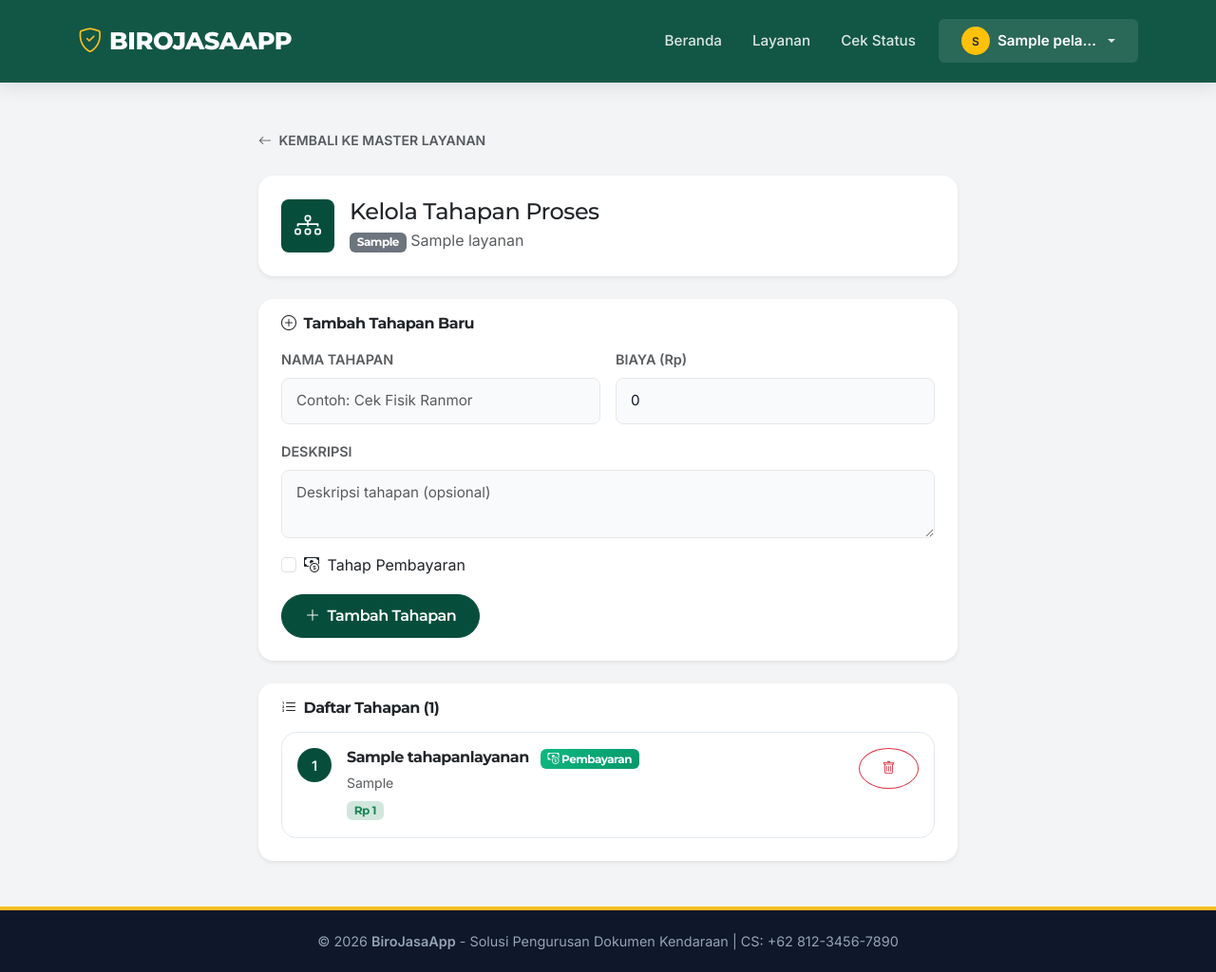
After one commit to farisali522/birojasaapp, a Django app: page /manajer/master/layanan/tahapan/1/ in a window 1280 px wide. The commit adds this page. Shown: the whole page at 95% size. Run offline with Django 4.2, Linux system fonts and the light colour scheme; a user stored in the database is signed in; tables that the repository leaves empty hold one stand-in row (values such as "Sample post"); some libraries are stand-ins or nearby versions.

Commit message:
feat: seed command, tahapan proses layanan

```diff
--- a/PANDUAN_SISTEM.txt
+++ b/PANDUAN_SISTEM.txt
@@ -70,7 +70,8 @@ FIREBASE_APP_ID=xxx
 ----------------------------------------------------------
 1. python manage.py makemigrations
 2. python manage.py migrate
-3. python manage.py runserver
+3. python manage.py seed_data
+4. python manage.py runserver
 
 ----------------------------------------------------------
 6. PANDUAN FITUR & AKTOR (RBAC)
--- a/config/__init__.py
+++ b/config/__init__.py
@@ -0,0 +1 @@
+# Django config package
--- /dev/null
+++ b/core/management/__init__.py
@@ -0,0 +1 @@
+# Required for Django to recognize this as a Python package
--- /dev/null
+++ b/core/management/commands/__init__.py
@@ -0,0 +1 @@
+# Required for Django to recognize this as a Python package
--- /dev/null
+++ b/core/templates/core/manajer/master_layanan_tahapan.html
@@ -0,0 +1,191 @@
+{% extends 'core/shared/base.html' %}
+{% block title %}Kelola Tahapan - {{ layanan.nama_layanan }}{% endblock %}
+{% block content %}
+<style>
+    .step-card {
+        border-radius: 16px;
+        border: 1px solid #e2e8f0;
+        transition: all 0.2s;
+    }
+    .step-card:hover {
+        box-shadow: 0 4px 12px rgba(0,0,0,0.08);
+    }
+    .step-number {
+        width: 36px;
+        height: 36px;
+        border-radius: 50%;
+        display: flex;
+        align-items: center;
+        justify-content: center;
+        font-weight: 700;
+        font-size: 0.9rem;
+    }
+    .payment-badge {
+        background: linear-gradient(135deg, #10b981, #059669);
+    }
+</style>
+
+<div class="container py-5">
+    <div class="row justify-content-center">
+        <div class="col-lg-8">
+            <!-- BACK BUTTON -->
+            <div class="mb-4">
+                <a href="{% url 'master_layanan_list' %}" class="text-decoration-none text-muted fw-bold small">
+                    <i class="bi bi-arrow-left me-1"></i> KEMBALI KE MASTER LAYANAN
+                </a>
+            </div>
+
+            <!-- HEADER -->
+            <div class="card border-0 shadow-sm rounded-4 mb-4">
+                <div class="card-body p-4">
+                    <div class="d-flex align-items-center">
+                        <div class="bg-primary-custom text-white rounded-3 d-flex align-items-center justify-content-center me-3"
+                            style="width: 56px; height: 56px;">
+                            <i class="bi bi-diagram-3 fs-3"></i>
+                        </div>
+                        <div>
+                            <h4 class="fw-800 mb-1" style="font-family: 'Montserrat';">Kelola Tahapan Proses</h4>
+                            <p class="text-muted mb-0">
+                                <span class="badge bg-secondary">{{ layanan.kode_layanan }}</span>
+                                {{ layanan.nama_layanan }}
+                            </p>
+                        </div>
+                    </div>
+                </div>
+            </div>
+
+            <!-- ADD NEW TAHAPAN -->
+            <div class="card border-0 shadow-sm rounded-4 mb-4">
+                <div class="card-header bg-white py-3 px-4 border-0">
+                    <h6 class="fw-bold mb-0"><i class="bi bi-plus-circle me-2"></i>Tambah Tahapan Baru</h6>
+                </div>
+                <div class="card-body p-4 pt-0">
+                    <form method="POST">
+                        {% csrf_token %}
+                        <input type="hidden" name="action" value="add">
+                        <div class="row g-3">
+                            <div class="col-md-6">
+                                <label class="form-label small fw-bold text-muted">NAMA TAHAPAN</label>
+                                <input type="text" name="nama_tahapan" class="form-control"
+                                    placeholder="Contoh: Cek Fisik Ranmor" required>
+                            </div>
+                            <div class="col-md-6">
+                                <label class="form-label small fw-bold text-muted">BIAYA (Rp)</label>
+                                <input type="number" name="biaya_tahapan" class="form-control"
+                                    placeholder="0" value="0">
+                            </div>
+                            <div class="col-12">
+                                <label class="form-label small fw-bold text-muted">DESKRIPSI</label>
+                                <textarea name="deskripsi" class="form-control" rows="2"
+                                    placeholder="Deskripsi tahapan (opsional)"></textarea>
+                            </div>
+                            <div class="col-12">
+                                <div class="form-check">
+                                    <input class="form-check-input" type="checkbox" name="is_payment_required" id="addPaymentRequired">
+                                    <label class="form-check-label" for="addPaymentRequired">
+                                        <i class="bi bi-cash-coin me-1"></i> Tahap Pembayaran
+                                    </label>
+                                </div>
+                            </div>
+                            <div class="col-12">
+                                <button type="submit" class="btn btn-primary-custom rounded-pill px-4">
+                                    <i class="bi bi-plus-lg me-1"></i> Tambah Tahapan
+                                </button>
+                            </div>
+                        </div>
+                    </form>
+                </div>
+            </div>
+
+            <!-- TAHAPAN LIST -->
+            <div class="card border-0 shadow-sm rounded-4">
+                <div class="card-header bg-white py-3 px-4 border-0 d-flex justify-content-between align-items-center">
+                    <h6 class="fw-bold mb-0"><i class="bi bi-list-ol me-2"></i>Daftar Tahapan ({{ tahapan_list|length }})</h6>
+                </div>
+                <div class="card-body p-4 pt-0">
+                    {% if tahapan_list %}
+                    <div class="d-flex flex-column gap-3">
+                        {% for tahapan in tahapan_list %}
+                        <div class="step-card p-3">
+                            <div class="d-flex align-items-start">
+                                <!-- Step Number -->
+                                <div class="step-number bg-primary-custom text-white me-3">
+                                    {{ tahapan.urutan }}
+                                </div>
+
+                                <!-- Content -->
+                                <div class="flex-grow-1">
+                                    <div class="d-flex justify-content-between align-items-start">
+                                        <div>
+                                            <h6 class="fw-bold mb-1">
+                                                {{ tahapan.nama_tahapan }}
+                                                {% if tahapan.is_payment_required %}
+                                                <span class="badge payment-badge text-white ms-2">
+                                                    <i class="bi bi-cash-coin"></i> Pembayaran
+                                                </span>
+                                                {% endif %}
+                                            </h6>
+                                            {% if tahapan.deskripsi %}
+                                            <p class="text-muted small mb-1">{{ tahapan.deskripsi }}</p>
+                                            {% endif %}
+                                            {% if tahapan.biaya_tahapan > 0 %}
+                                            <span class="badge bg-success-subtle text-success">
+                                                Rp {{ tahapan.biaya_tahapan|floatformat:0 }}
+                                            </span>
+                                            {% endif %}
+                                        </div>
+
+                                        <!-- Actions -->
+                                        <div class="d-flex gap-1">
+                                            <!-- Move Up -->
+                                            {% if tahapan.urutan > 1 %}
+                                            <form method="POST" class="d-inline">
+                                                {% csrf_token %}
+                                                <input type="hidden" name="action" value="move_up">
+                                                <input type="hidden" name="tahapan_id" value="{{ tahapan.id }}">
+                                                <button type="submit" class="btn btn-sm btn-outline-secondary rounded-circle" title="Pindah Ke Atas">
+                                                    <i class="bi bi-arrow-up"></i>
+                                                </button>
+                                            </form>
+                                            {% endif %}
+
+                                            <!-- Move Down -->
+                                            {% if not forloop.last %}
+                                            <form method="POST" class="d-inline">
+                                                {% csrf_token %}
+                                                <input type="hidden" name="action" value="move_down">
+                                                <input type="hidden" name="tahapan_id" value="{{ tahapan.id }}">
+                                                <button type="submit" class="btn btn-sm btn-outline-secondary rounded-circle" title="Pindah Ke Bawah">
+                                                    <i class="bi bi-arrow-down"></i>
+                                                </button>
+                                            </form>
+                                            {% endif %}
+
+                                            <!-- Delete -->
+                                            <form method="POST" class="d-inline" onsubmit="return confirm('Hapus tahapan ini?');">
+                                                {% csrf_token %}
+                                                <input type="hidden" name="action" value="delete">
+                                                <input type="hidden" name="tahapan_id" value="{{ tahapan.id }}">
+                                                <button type="submit" class="btn btn-sm btn-outline-danger rounded-circle" title="Hapus">
+                                                    <i class="bi bi-trash"></i>
+                                                </button>
+                                            </form>
+                                        </div>
+                                    </div>
+                                </div>
+                            </div>
+                        </div>
+                        {% endfor %}
+                    </div>
+                    {% else %}
+                    <div class="text-center py-5 text-muted">
+                        <i class="bi bi-inbox fs-1 opacity-25"></i>
+                        <p class="mt-3 mb-0">Belum ada tahapan. Tambahkan tahapan pertama di atas.</p>
+                    </div>
+                    {% endif %}
+                </div>
+            </div>
+        </div>
+    </div>
+</div>
+{% endblock %}
--- a/core/urls.py
+++ b/core/urls.py
@@ -54,6 +54,7 @@ urlpatterns = [
     path('manajer/master/layanan/add/', views.master_layanan_form_view, name='master_layanan_add'),
     path('manajer/master/layanan/edit/<int:layanan_id>/', views.master_layanan_form_view, name='master_layanan_edit'),
     path('manajer/master/layanan/requirements/<int:layanan_id>/', views.master_layanan_requirements_view, name='master_layanan_requirements'),
+    path('manajer/master/layanan/tahapan/<int:layanan_id>/', views.master_layanan_tahapan_view, name='master_layanan_tahapan'),
 
     path('manajer/master/dokumen/', views.master_dokumen_list_view, name='master_dokumen_list'),
     path('manajer/master/dokumen/add/', views.master_dokumen_form_view, name='master_dokumen_add'),
--- a/core/views/__init__.py
+++ b/core/views/__init__.py
@@ -60,6 +60,7 @@ from .manajer_views import (
     master_layanan_list_view,
     master_layanan_form_view,
     master_layanan_requirements_view,
+    master_layanan_tahapan_view,  # NEW: Tahapan BPKB workflow
     master_dokumen_list_view,
     master_dokumen_form_view
 )
@@ -113,6 +114,7 @@ __all__ = [
     'master_layanan_list_view',
     'master_layanan_form_view',
     'master_layanan_requirements_view',
+    'master_layanan_tahapan_view',  # NEW: Tahapan BPKB workflow
     'master_dokumen_list_view',
     'master_dokumen_form_view',
     # Shared
--- a/core/views/manajer_views.py
+++ b/core/views/manajer_views.py
@@ -15,7 +15,7 @@ import firebase_admin
 from firebase_admin import credentials, auth
 
 # Import Models
-from ..models import Pelanggan, Permohonan, Pembayaran, Karyawan, Layanan, MasterDokumen, LayananDokumen, AktivitasLogin
+from ..models import Pelanggan, Permohonan, Pembayaran, Karyawan, Layanan, MasterDokumen, LayananDokumen, AktivitasLogin, TahapanLayanan
 
 # Import Helpers
 from ..utils import render_to_pdf
@@ -397,18 +397,29 @@ def master_layanan_form_view(request, layanan_id=None):
 
     if request.method == 'POST':
         nama = request.POST.get('nama_layanan')
+        deskripsi = request.POST.get('deskripsi', '')
         harga = request.POST.get('harga_jasa')
         estimasi = request.POST.get('estimasi_waktu')
+        has_custom_tahapan = request.POST.get('has_custom_tahapan') == 'on'
 
         if item:
             item.nama_layanan = nama
+            item.deskripsi = deskripsi
             item.harga_jasa = harga
             item.estimasi_waktu = estimasi
+            item.has_custom_tahapan = has_custom_tahapan
             item.save()
             messages.success(request, "Layanan diupdate.")
         else:
             kode = f"LAY-{Layanan.objects.count() + 1}"
-            Layanan.objects.create(kode_layanan=kode, nama_layanan=nama, harga_jasa=harga, estimasi_waktu=estimasi)
+            Layanan.objects.create(
+                kode_layanan=kode,
+                nama_layanan=nama,
+                deskripsi=deskripsi,
+                harga_jasa=harga,
+                estimasi_waktu=estimasi,
+                has_custom_tahapan=has_custom_tahapan
+            )
             messages.success(request, "Layanan ditambahkan.")
         return redirect('master_layanan_list')
 
@@ -490,3 +501,98 @@ def master_dokumen_form_view(request, doc_id=None):
         return redirect('master_dokumen_list')
 
     return render(request, 'core/manajer/master_dokumen_form.html', {'item': item, 'is_edit': is_edit})
+
+# ==========================================
+# MANAJER VIEWS - TAHAPAN LAYANAN (BPKB WORKFLOW)
+# ==========================================
+
+@login_required(login_url='login')
+@user_passes_test(manajer_check, login_url='dashboard')
+def master_layanan_tahapan_view(request, layanan_id):
+    """
+    Manage tahapan (process stages) for a specific layanan.
+    Used for multi-step workflows like BPKB change process.
+    """
+    layanan = get_object_or_404(Layanan, id=layanan_id)
+    tahapan_list = TahapanLayanan.objects.filter(layanan=layanan).order_by('urutan')
+
+    if request.method == 'POST':
+        action = request.POST.get('action')
+
+        # Add new tahapan
+        if action == 'add':
+            nama = request.POST.get('nama_tahapan')
+            deskripsi = request.POST.get('deskripsi', '')
+            is_payment = request.POST.get('is_payment_required') == 'on'
+            biaya = request.POST.get('biaya_tahapan') or 0
+
+            # Calculate next urutan
+            last_urutan = tahapan_list.last()
+            next_urutan = (last_urutan.urutan + 1) if last_urutan else 1
+
+            TahapanLayanan.objects.create(
+                layanan=layanan,
+                urutan=next_urutan,
+                nama_tahapan=nama,
+                deskripsi=deskripsi,
+                is_payment_required=is_payment,
+                biaya_tahapan=biaya
+            )
+            messages.success(request, f"Tahapan '{nama}' ditambahkan.")
+            return redirect('master_layanan_tahapan', layanan_id=layanan_id)
+
+        # Edit tahapan
+        elif action == 'edit':
+            tahapan_id = request.POST.get('tahapan_id')
+            tahapan = get_object_or_404(TahapanLayanan, id=tahapan_id, layanan=layanan)
+            tahapan.nama_tahapan = request.POST.get('nama_tahapan')
+            tahapan.deskripsi = request.POST.get('deskripsi', '')
+            tahapan.is_payment_required = request.POST.get('is_payment_required') == 'on'
+            tahapan.biaya_tahapan = request.POST.get('biaya_tahapan') or 0
+            tahapan.save()
+            messages.success(request, "Tahapan diupdate.")
+            return redirect('master_layanan_tahapan', layanan_id=layanan_id)
+
+        # Delete tahapan
+        elif action == 'delete':
+            tahapan_id = request.POST.get('tahapan_id')
+            TahapanLayanan.objects.filter(id=tahapan_id, layanan=layanan).delete()
+
+            # Reorder remaining tahapan
+            for idx, t in enumerate(TahapanLayanan.objects.filter(layanan=layanan).order_by('urutan'), 1):
+                t.urutan = idx
+                t.save()
+
+            messages.success(request, "Tahapan dihapus.")
+            return redirect('master_layanan_tahapan', layanan_id=layanan_id)
+
+        # Move up
+        elif action == 'move_up':
+            tahapan_id = request.POST.get('tahapan_id')
+            tahapan = get_object_or_404(TahapanLayanan, id=tahapan_id, layanan=layanan)
+            if tahapan.urutan > 1:
+                prev_tahapan = TahapanLayanan.objects.filter(layanan=layanan, urutan=tahapan.urutan - 1).first()
+                if prev_tahapan:
+                    prev_tahapan.urutan = tahapan.urutan
+                    prev_tahapan.save()
+                    tahapan.urutan -= 1
+                    tahapan.save()
+            return redirect('master_layanan_tahapan', layanan_id=layanan_id)
+
+        # Move down
+        elif action == 'move_down':
+            tahapan_id = request.POST.get('tahapan_id')
+            tahapan = get_object_or_404(TahapanLayanan, id=tahapan_id, layanan=layanan)
+            next_tahapan = TahapanLayanan.objects.filter(layanan=layanan, urutan=tahapan.urutan + 1).first()
+            if next_tahapan:
+                next_tahapan.urutan = tahapan.urutan
+                next_tahapan.save()
+                tahapan.urutan += 1
+                tahapan.save()
+            return redirect('master_layanan_tahapan', layanan_id=layanan_id)
+
+    context = {
+        'layanan': layanan,
+        'tahapan_list': tahapan_list,
+    }
+    return render(request, 'core/manajer/master_layanan_tahapan.html', context)
--- a/requirements.txt
+++ b/requirements.txt
@@ -33,7 +33,7 @@ hyperframe
 idna
 lxml
 msgpack
-# mysqlclient
+mysqlclient
 oscrypto
 pillow
 proto-plus
```
Also changed, not shown: core/admin.py (+17 -2 lines), core/management/commands/seed_data.py (added, +279 -0 lines), core/models.py (+57 -0 lines), core/templates/core/auth/login_firebase.html (+29 -1 lines), core/templates/core/manajer/master_layanan_form.html (+24 -0 lines), core/migrations/0008_layanan_deskripsi_layanan_has_custom_tahapan_and_more.py (added).
